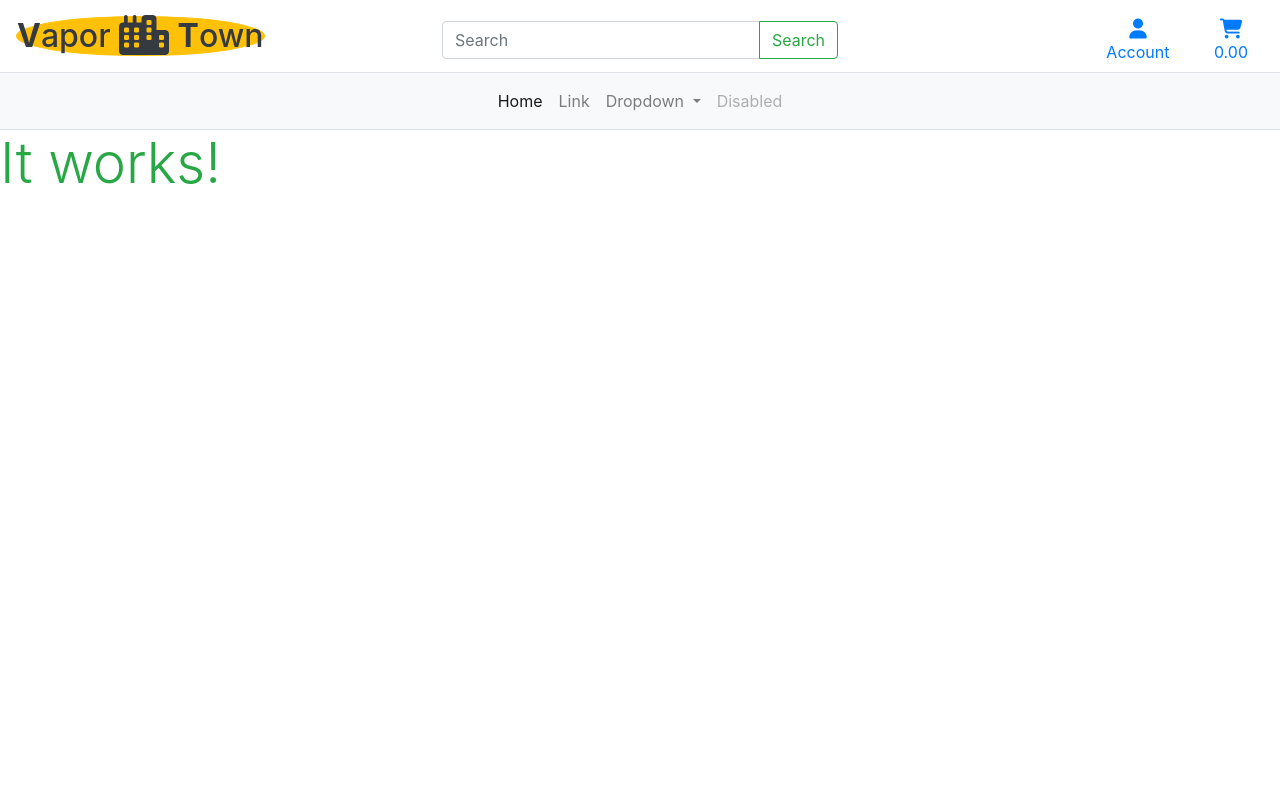
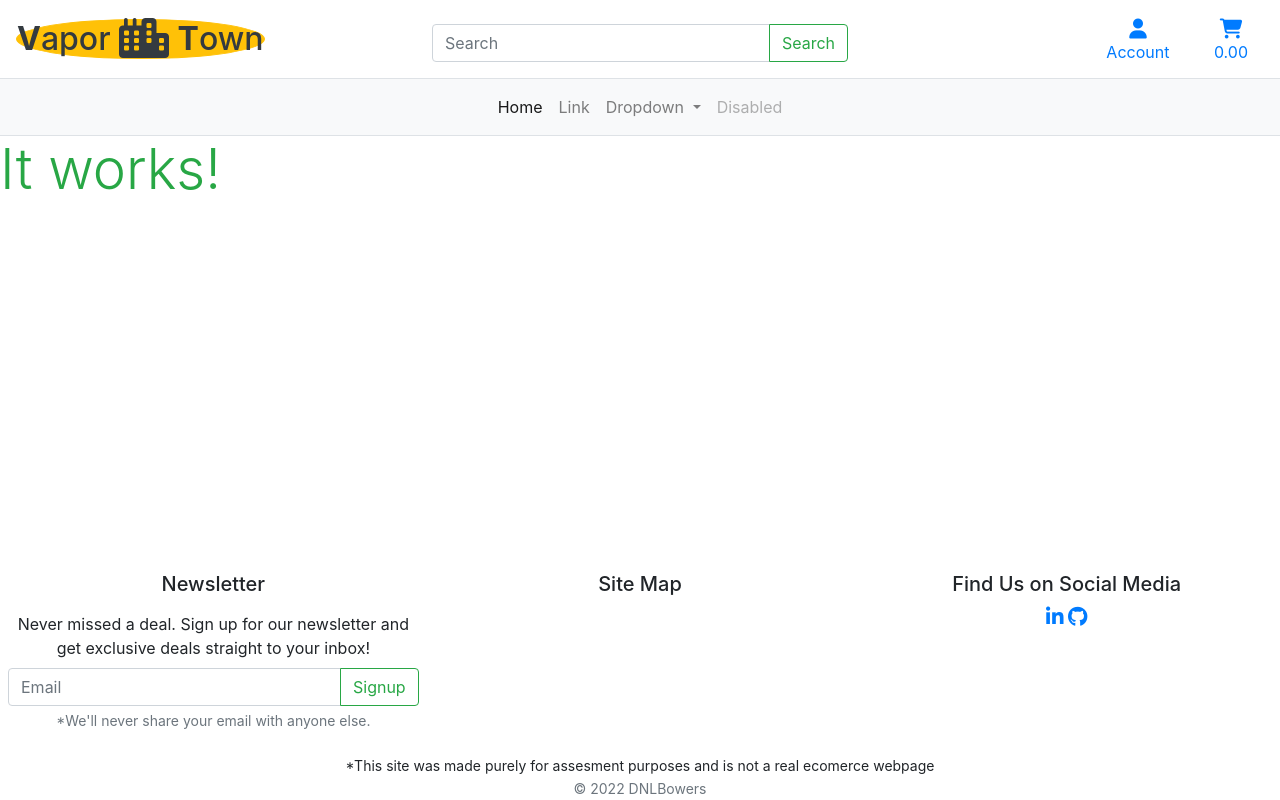
Before and after one commit to dnlbowers/Vape-Store, a Django app: page / in a window 1280 px wide. Run offline with Django 3.2, Linux system fonts and the light colour scheme; some libraries are stand-ins or nearby versions.

Commit message:
create skelton of footer

```diff
--- a/static/css/base.css
+++ b/static/css/base.css
@@ -8,3 +8,11 @@
 .font-smaller {
     font-size: smaller!important;
 }
+
+footer {
+    margin-top: -175px;
+}
+
+.footer-section {
+    min-height: 175px;
+}
--- a/templates/base.html
+++ b/templates/base.html
@@ -1,22 +1,24 @@
 <!doctype html>
-<html lang="en">
+<html lang="en" class="h-100">
     <head>
-       {% include 'includes/layout/head.html' %}
+       {% include 'includes/page/head.html' %}
     </head>
-    <body>
+    <body class="d-flex flex-column h-100">
         <header class="container-fluid px-0">
-            {% include 'includes/components/navbar.html' %}
+            {% include 'includes//components/navbar.html' %}
         </header>
+
+        {% block page_header %}
+        {% endblock  %}
+
         <div class="d-lg-none py-0 my-0">
             {% include 'includes/components/searchform.html'%}
         </div>
 
-        {% block page_header %}
-        {% endblock  %}
-
         {% block content %}
         {% endblock  %}
 
+        {% include 'includes/components/footer.html'%}
         {% block postloadjs %}
         {% endblock  %}
 
--- /dev/null
+++ b/templates/includes/components/footer.html
@@ -0,0 +1,51 @@
+<footer class="container-fuild mt-auto">
+    <div class="row no-gutters">
+        <div class="col-sm-4 text-center footer-section p-2">
+            <h5 class="text-capitalise">Newsletter</h5>
+            <p class="inline-block">
+            </p>
+            <form>
+                <div class="form-group">
+                    <label for="subscribeInputEmai">
+                        Never missed a deal. Sign up for our newsletter and get exclusive deals straight to your inbox!
+                    </label>
+                    <div class="input-group">
+                        <input type="email" placeholder="Email" class="form-control" id="subscribeInputEmail" aria-describedby="newsletter">
+                        <div class="input-group-append">
+                            <button class="form-control btn btn-outline-success my-0" type="submit">Signup</button>
+                        </div>
+                    </div>
+                    <small id="newsletter" class="form-text text-muted">*We'll never share your email with anyone else.</small>
+                </div>
+            </form>
+        </div>
+        <div class="col-sm-4 text-center footer-section p-2">
+            <h5 class="text-capitalise">Site Map</h5>
+            <!-- here will go several rows with two columns -->
+        </div>
+        <div class="col-sm-4 text-center footer-section p-2">
+            <h5 class="text-capitalise">Find Us on Social Media</h5>
+            <ul class="list-inline">
+                <li class="list-inline-item">
+                    <a href="https://www.linkedin.com/in/dnlbowers/" aria-label="Check out my profile on linkedin" rel="noopener" target="_blank">
+                        <i class="fab fa-linkedin-in fa-lg"></i>
+                        <span class="sr-only">Linked In</span>
+                    </a>
+                {% comment %} </li>
+                <li class="list-inline-item"> {% endcomment %}
+                    <a href="https://github.com/dnlbowers" aria-label="Check out my profile on github" rel="noopener" target="_blank">
+                    <i class="fab fa-github fa-lg"></i>
+                    <span class="sr-only">Github</span>
+                    </a>
+                </li>
+            </ul>
+        </div>
+    </div>
+    <div class="row no-gutters">
+        <div class="col-sm-12 text-center">
+            <small class="mb-0 d-block">*This site was made purely for assesment purposes and is not a real ecomerce webpage</small>
+            <small class="text-muted">
+                &copy; 2022 DNLBowers
+            </small>
+        </div>
+  </footer>
--- a/templates/includes/components/navbar.html
+++ b/templates/includes/components/navbar.html
@@ -1,4 +1,4 @@
-<div class="row mt-2 d-none d-lg-flex pl-3 pr-3">
+<div class="row mt-2 d-none d-lg-flex pl-3 pr-3 no-gutters">
     <div class="col-12 col-lg-4 my-auto">
         <a class="navbar-brand" href="{% url 'home' %}">
             {% include 'includes/layout/logo.html'%}
--- a/templates/includes/components/searchform.html
+++ b/templates/includes/components/searchform.html
@@ -2,7 +2,7 @@
     <div class="input-group w-100 align-items-center">
         <input class="form-control" type="search" name="q" placeholder="Search" aria-label="Search">
         <div class="input-group-append">
-            <button class="form-control btn btn-outline-success my-2 my-sm-0" type="submit">Search</button>
+            <button class="form-control btn btn-outline-success my-0 my-lg-2" type="submit">Search</button>
         </div>
     </div>
 </form>
```
Also changed, not shown: templates/includes/page/head.html (renamed from templates/includes/layout/head.html).
